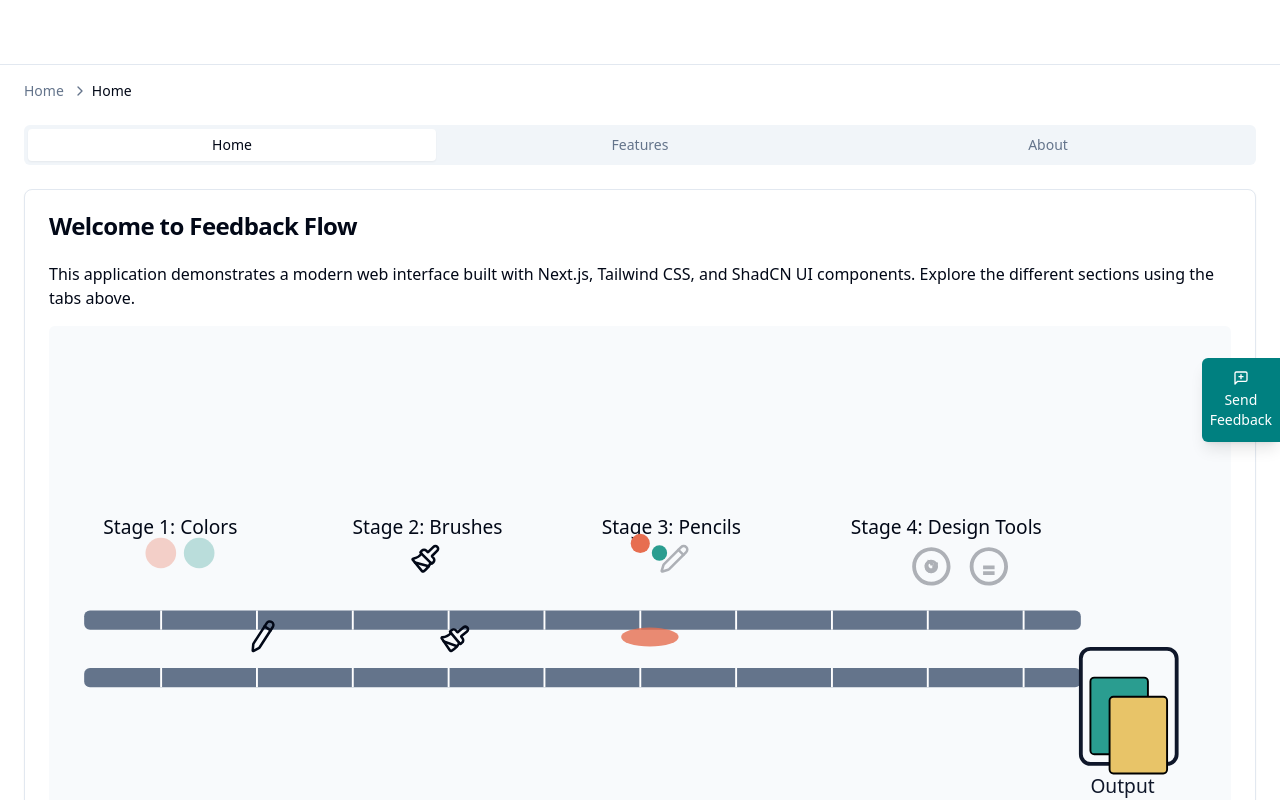
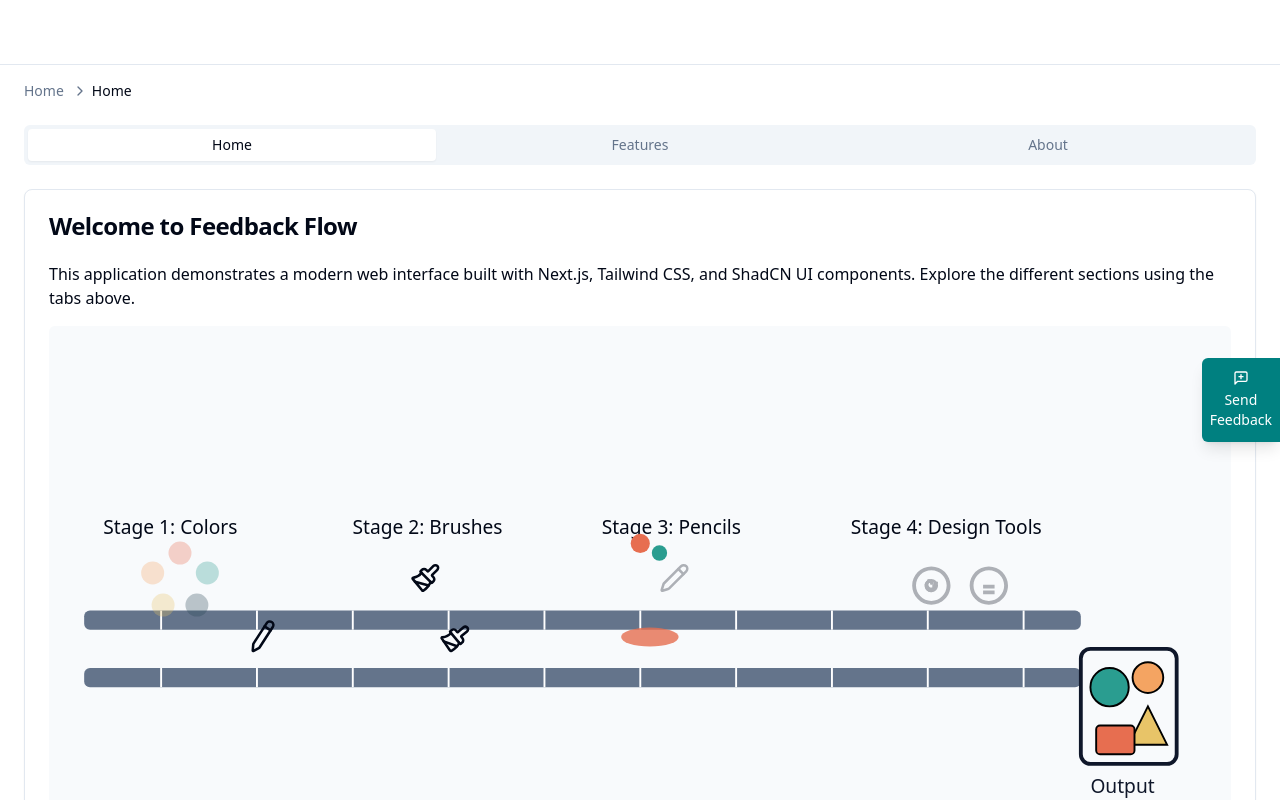
Before and after one commit to asksandipd/sliq-feedback, a Next.js app: page / in a window 1280 px wide. Shown: the top 800 px of the page. Built offline with nearby package versions, Linux system fonts and the light colour scheme.

Commit message:
Right under Stage1 colors, show at least 5 vibrant colors arranges in a pentagon. In the out put bin, should some playful colorful cartoon arts

```diff
--- a/src/components/content/assembly-line-animation.tsx
+++ b/src/components/content/assembly-line-animation.tsx
@@ -24,9 +24,19 @@ const CanvaIcon = () => (
 );
 
 
-// Simple Painting representation
-const Painting = ({ x, y, color }: { x: number; y: number; color: string }) => (
-  <rect x={x} y={y} width="30" height="40" fill={color} stroke="black" strokeWidth="1" rx="2" />
+// Simple Painting representation (Rectangle)
+const PaintingRect = ({ x, y, color, width = 30, height = 40 }: { x: number; y: number; color: string; width?: number; height?: number }) => (
+  <rect x={x} y={y} width={width} height={height} fill={color} stroke="black" strokeWidth="1" rx="2" />
+);
+
+// Simple Art representation (Circle)
+const PaintingCircle = ({ cx, cy, color, r = 15 }: { cx: number; cy: number; color: string; r?: number }) => (
+    <circle cx={cx} cy={cy} r={r} fill={color} stroke="black" strokeWidth="1" />
+);
+
+// Simple Art representation (Triangle)
+const PaintingTriangle = ({ x, y, color, size=30 }: { x: number; y: number; color: string; size?:number }) => (
+    <polygon points={`${x},${y+size} ${x+size/2},${y} ${x+size},${y+size}`} fill={color} stroke="black" strokeWidth="1" />
 );
 
 export function AssemblyLineAnimation() {
@@ -66,7 +76,7 @@ export function AssemblyLineAnimation() {
   // Define stages and timing
   const stageStartX = [20, 150, 280, 410]; // X position for start of each stage visual
   const stageLabelY = 10; // Adjusted Y position for stage labels
-  const stageIconY = 20; // Y position for stage icons/visuals
+  const stageIconY = 30; // Y position for stage icons/visuals (lowered slightly)
 
   const outputX = beltLength + 20;
   const binX = outputX + 10;
@@ -80,6 +90,19 @@ export function AssemblyLineAnimation() {
   const colors = ['hsl(var(--chart-1))', 'hsl(var(--chart-2))', 'hsl(var(--chart-3))', 'hsl(var(--chart-4))', 'hsl(var(--chart-5))'];
   const colorX = getItemPosition(0, 1);
   const colorYOffset = Math.sin(animationTime * 5) * itemDanceAmount;
+
+  // Pentagon color coordinates for Stage 1
+  const pentagonCenterX = stageStartX[0] + 40; // Center the pentagon visually
+  const pentagonCenterY = stageIconY + 5; // Slightly lower than icon Y
+  const pentagonRadius = 15;
+  const pentagonPoints = Array.from({ length: 5 }).map((_, i) => {
+    const angle = (i * 2 * Math.PI) / 5 - Math.PI / 2; // Start from top
+    return {
+      x: pentagonCenterX + pentagonRadius * Math.cos(angle),
+      y: pentagonCenterY + pentagonRadius * Math.sin(angle),
+    };
+  });
+
 
   const brushX = getItemPosition(cycleDuration * 0.2, 1);
   const brushRotation = Math.sin(animationTime * 6) * 15; // Degrees
@@ -96,10 +119,10 @@ export function AssemblyLineAnimation() {
 
   const paintingX = getItemPosition(cycleDuration * 0.8, 1);
   const paintingFallProgress = Math.max(0, Math.min(1, (paintingX - outputX) / (binX - outputX + 30))); // 0 to 1 as it passes outputX
-  const paintingFallY = itemY + paintingFallProgress * (binY - itemY + 30); // 30 is approx height of painting
+  const paintingFallY = itemY + paintingFallProgress * (binY - itemY + 30); // 30 is approx height of painting rect
   const paintingFinalX = paintingFallProgress >= 1 ? binX + 5 : paintingX; // Settle in bin
-   const paintingColorIndex = Math.floor((animationTime * 0.5) % colors.length);
-   const paintingColor = colors[paintingColorIndex];
+  const paintingColorIndex = Math.floor((animationTime * 0.5) % colors.length);
+  const paintingColor = colors[paintingColorIndex];
 
   return (
     <div className="w-full aspect-video bg-muted/50 rounded-md overflow-hidden flex items-center justify-center p-4">
@@ -119,24 +142,34 @@ export function AssemblyLineAnimation() {
 
 
         {/* Stage Visuals */}
-        {/* Stage 1 */}
+        {/* Stage 1: Colors */}
         <text x={stageStartX[0]} y={stageLabelY} fontSize="10" fill="hsl(var(--foreground))">Stage 1: Colors</text>
-        <circle cx={stageStartX[0] + 30} cy={stageIconY} r="8" fill={colors[0]} opacity={colorX > stageStartX[0] - 10 && colorX < stageStartX[1] -10 ? 1 : 0.3} />
-        <circle cx={stageStartX[0] + 50} cy={stageIconY} r="8" fill={colors[1]} opacity={colorX > stageStartX[0] - 10 && colorX < stageStartX[1] -10 ? 1 : 0.3} />
+        {/* Pentagon of Colors */}
+        {pentagonPoints.map((point, i) => (
+          <circle
+            key={`color-dot-${i}`}
+            cx={point.x}
+            cy={point.y}
+            r="6" // Smaller radius for dots
+            fill={colors[i % colors.length]}
+            opacity={colorX > stageStartX[0] - 10 && colorX < stageStartX[1] - 10 ? 1 : 0.3}
+          />
+        ))}
 
-        {/* Stage 2 */}
+
+        {/* Stage 2: Brushes */}
         <text x={stageStartX[1]} y={stageLabelY} fontSize="10" fill="hsl(var(--foreground))">Stage 2: Brushes</text>
         <g transform={`translate(${stageStartX[1] + 30}, ${stageIconY - 5})`} opacity={brushX > stageStartX[1] -10 && brushX < stageStartX[2] -10 ? 1 : 0.3}>
            <Paintbrush size={16} />
         </g>
 
-        {/* Stage 3 */}
+        {/* Stage 3: Pencils */}
         <text x={stageStartX[2]} y={stageLabelY} fontSize="10" fill="hsl(var(--foreground))">Stage 3: Pencils</text>
          <g transform={`translate(${stageStartX[2] + 30}, ${stageIconY - 5})`} opacity={pencilX > stageStartX[2] -10 && pencilX < stageStartX[3] -10 ? 1 : 0.3}>
             <Pencil size={16} />
          </g>
 
-        {/* Stage 4 */}
+        {/* Stage 4: Design Tools */}
         <text x={stageStartX[3]} y={stageLabelY} fontSize="10" fill="hsl(var(--foreground))">Stage 4: Design Tools</text>
          <g transform={`translate(${stageStartX[3] + 30}, ${stageIconY - 5})`} opacity={designToolX > stageStartX[3] -10 && designToolX < outputX ? 1 : 0.3}>
             <FigmaIcon />
@@ -178,17 +211,20 @@ export function AssemblyLineAnimation() {
            </g>
         )}
 
-        {/* Output Painting */}
+        {/* Output Art (Rectangle) */}
         {paintingX > 0 && paintingX < binX + 40 && (
-          <Painting x={paintingFinalX} y={paintingFallY} color={paintingColor} />
+          <PaintingRect x={paintingFinalX} y={paintingFallY} color={paintingColor} />
         )}
 
         {/* Output Bin */}
         <rect x={binX} y={binY} width="50" height="60" fill="none" stroke="hsl(var(--secondary-foreground))" strokeWidth="2" rx="5" />
         <text x={binX + 5} y={binY + 75} fontSize="10" fill="hsl(var(--secondary-foreground))">Output</text>
-        {/* Static paintings in bin */}
-        <Painting x={binX + 5} y={binY + 15} color={colors[1]} />
-        <Painting x={binX + 15} y={binY + 25} color={colors[3]} />
+        {/* Static art in bin - varied shapes and colors */}
+        <PaintingCircle cx={binX + 15} cy={binY + 20} color={colors[1]} r={10} />
+        <PaintingTriangle x={binX + 25} y={binY + 30} color={colors[3]} size={20} />
+        <PaintingRect x={binX + 8} y={binY + 40} color={colors[0]} width={20} height={15} />
+         <PaintingCircle cx={binX + 35} cy={binY + 15} color={colors[4]} r={8} />
+
       </svg>
     </div>
   );
```
